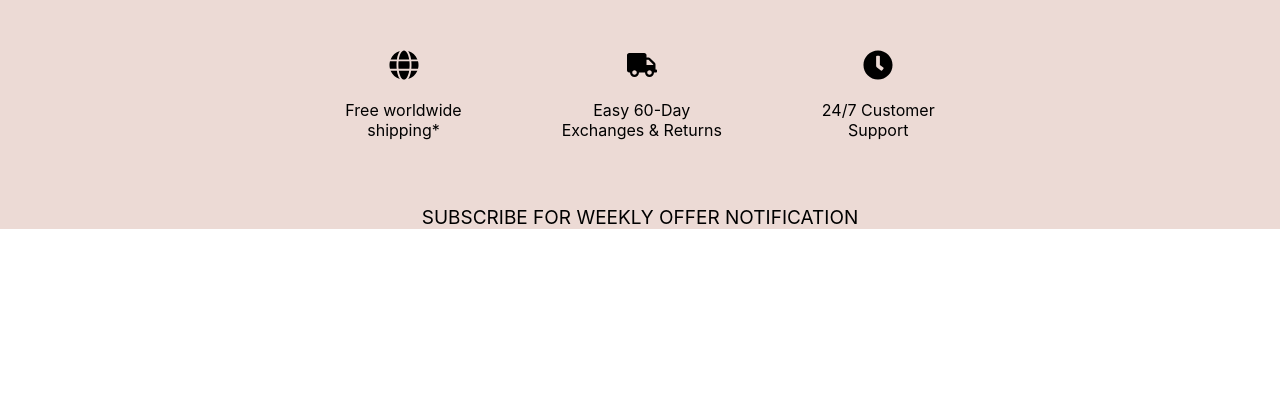
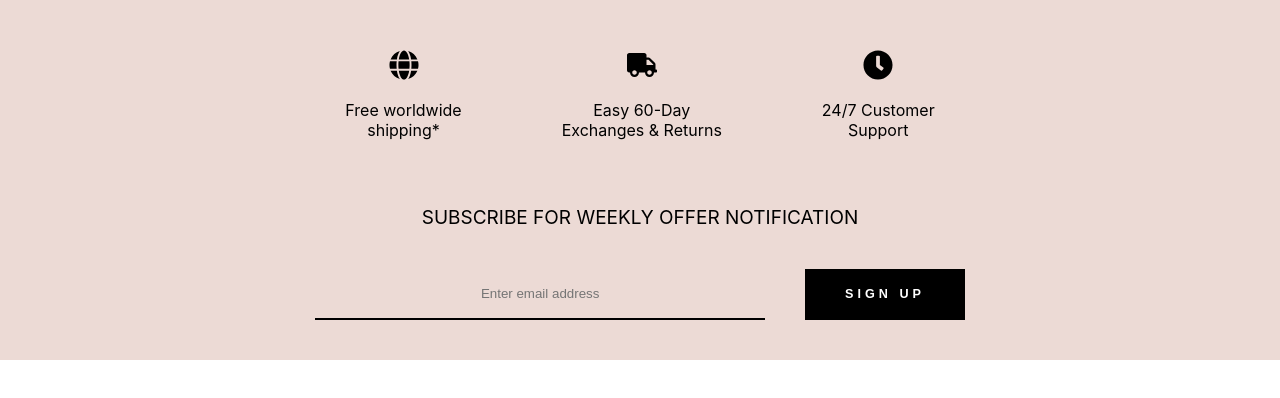
Before and after one commit to RummanSadiq/shoponeline, a React (Create React App) app: page / in a window 1280 px wide. Shown: the top 398 px of the page. Built offline with nearby package versions, Linux system fonts and the light colour scheme.

Commit message:
footer complete

```diff
--- a/src/App.css
+++ b/src/App.css
@@ -20,10 +20,59 @@
   display: table;
 }
 .form-container{
-  display: flex;
+  display: block;
   justify-content: center;
   text-align: center;
 }
+
+.form-button{
+  padding-top: 1rem;
+  padding-right: 2.36859rem;
+  padding-bottom: 1rem;
+  padding-left: 2.36859rem;
+  text-transform: uppercase;
+  font-size: .79012rem;
+  line-height: 1.2;
+  letter-spacing: 4px;
+  display: inline-block;
+  border-radius: 0;
+  text-align: center;
+  color: #ffffff;
+  background-color: #000;
+  border: 2px solid #000;
+  font-weight: bold;
+  margin-left: 40px;
+}
+.form-container::before{
+  content: '';
+  clear: both;
+  display: table;
+}
+
 label {
   font-size: 19px;
 }
+.form-control{
+  display: inline-block;
+  justify-content: center;
+  text-align: center;
+}
+.form-input{
+  outline-style: none;
+  border-top-style: none;
+  border-left-style: none;
+  border-right-style: none;
+  border-bottom-style: solid;
+  border-bottom-color: black;
+  border-bottom-width: 2px;
+  padding: 8px;
+  height: 50px;
+  width: 450px;
+  text-indent: 0px;
+  line-height: 1.5;
+  background-color: transparent;
+  text-align: center;
+}
+.form{
+margin-top: 40px;
+}
--- a/src/components/footersignupform.js
+++ b/src/components/footersignupform.js
@@ -1,26 +1,19 @@
 import React from 'react';
-import {Formik} from 'formik';
-import * as yup from 'yup';
-
-const initialValues ={
-  email:''
-}
-
-const onSubmit = values => {
-}
-const validationSchema = yup.object({
-  email:yup.string().email('Invalid Email').required('Required'),
-})
 
 const SignUpForm = () =>{
   return(
     <div className="form-container">
       <label>SUBSCRIBE FOR WEEKLY OFFER NOTIFICATION</label>
-      <Formik
-    initialValues={initialValues}
-    validationSchema={validationSchema}
-    onSubmit={onSubmit} >
-    </Formik>
+      <form className='form'>
+        <div className='form-control'>
+          <input className='form-input' type='email' name='emai' placeholder='Enter email address' />
+        </div>
+        <div className='form-control'>
+          <button className='form-button'>Sign Up</button>
+        </div>
+      </form>
+      <br />
+      <br />
     </div>
   )
 }
--- a/src/components/gridComponent.js
+++ b/src/components/gridComponent.js
@@ -3,10 +3,8 @@
 
  const GridComponent = (props) =>{
   return (
-    <div className="grid-component">
-      <div className="grid-component-container">
-       {props.children}
-      </div>
+    <div className="grid-component-container">
+      {props.children}
     </div>
   )
  }
```
